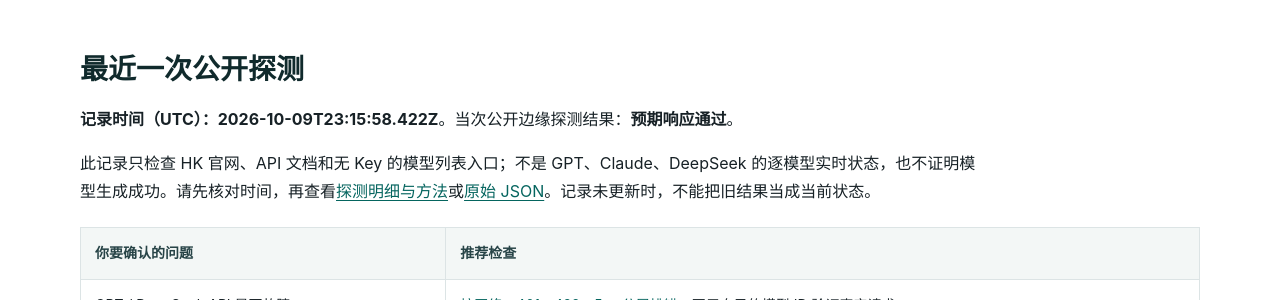
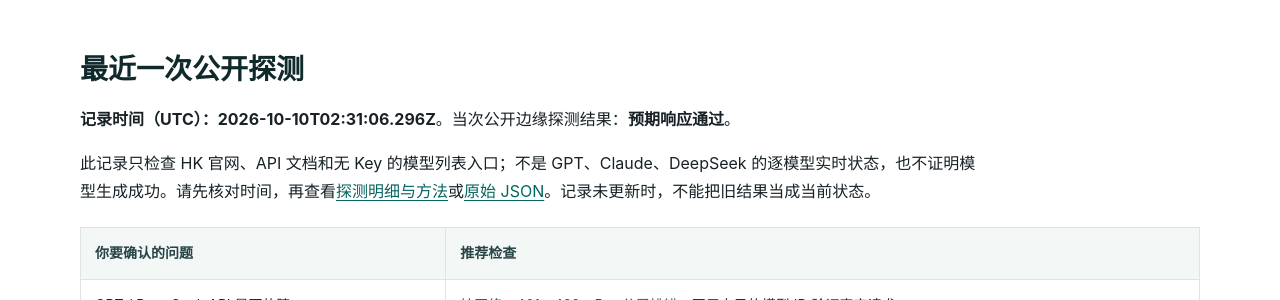
Before and after one commit to KKWANG4444/api-status, a Jekyll site: the page built from index.md, in a window 1280 px wide and 900 px high, scrolled down 364 px. Shown: the part 151-451 px from the top of the window. Built offline with Jekyll 4.4.1, drawn with Linux system fonts in a browser that asks for light colours.

Commit message:
chore: update public edge status

```diff
--- a/_data/status.json
+++ b/_data/status.json
@@ -1,7 +1,7 @@
 {
   "status": "operational",
-  "checked_at": "2026-10-09T23:15:58.422Z",
-  "duration_ms": 572,
+  "checked_at": "2026-10-10T02:31:06.296Z",
+  "duration_ms": 345,
   "overall": true,
   "components": [
     {
@@ -10,7 +10,7 @@
       "url": "https://www.aifast.hk/",
       "ok": true,
       "status": 200,
-      "elapsed_ms": 343,
+      "elapsed_ms": 345,
       "content_type": "text/html; charset=utf-8",
       "detail": "Expected public edge response"
     },
@@ -20,7 +20,7 @@
       "url": "https://api.aifast.hk/",
       "ok": true,
       "status": 200,
-      "elapsed_ms": 543,
+      "elapsed_ms": 306,
       "content_type": "text/html",
       "detail": "Expected public edge response"
     },
@@ -30,7 +30,7 @@
       "url": "https://www.aifast.hk/v1/models",
       "ok": true,
       "status": 401,
-      "elapsed_ms": 326,
+      "elapsed_ms": 314,
       "content_type": "application/json; charset=utf-8",
       "detail": "Expected public edge response"
     }
--- a/data/status.json
+++ b/data/status.json
@@ -1,7 +1,7 @@
 {
   "status": "operational",
-  "checked_at": "2026-10-09T23:15:58.422Z",
-  "duration_ms": 572,
+  "checked_at": "2026-10-10T02:31:06.296Z",
+  "duration_ms": 345,
   "overall": true,
   "components": [
     {
@@ -10,7 +10,7 @@
       "url": "https://www.aifast.hk/",
       "ok": true,
       "status": 200,
-      "elapsed_ms": 343,
+      "elapsed_ms": 345,
       "content_type": "text/html; charset=utf-8",
       "detail": "Expected public edge response"
     },
@@ -20,7 +20,7 @@
       "url": "https://api.aifast.hk/",
       "ok": true,
       "status": 200,
-      "elapsed_ms": 543,
+      "elapsed_ms": 306,
       "content_type": "text/html",
       "detail": "Expected public edge response"
     },
@@ -30,7 +30,7 @@
       "url": "https://www.aifast.hk/v1/models",
       "ok": true,
       "status": 401,
-      "elapsed_ms": 326,
+      "elapsed_ms": 314,
       "content_type": "application/json; charset=utf-8",
       "detail": "Expected public edge response"
     }
```
